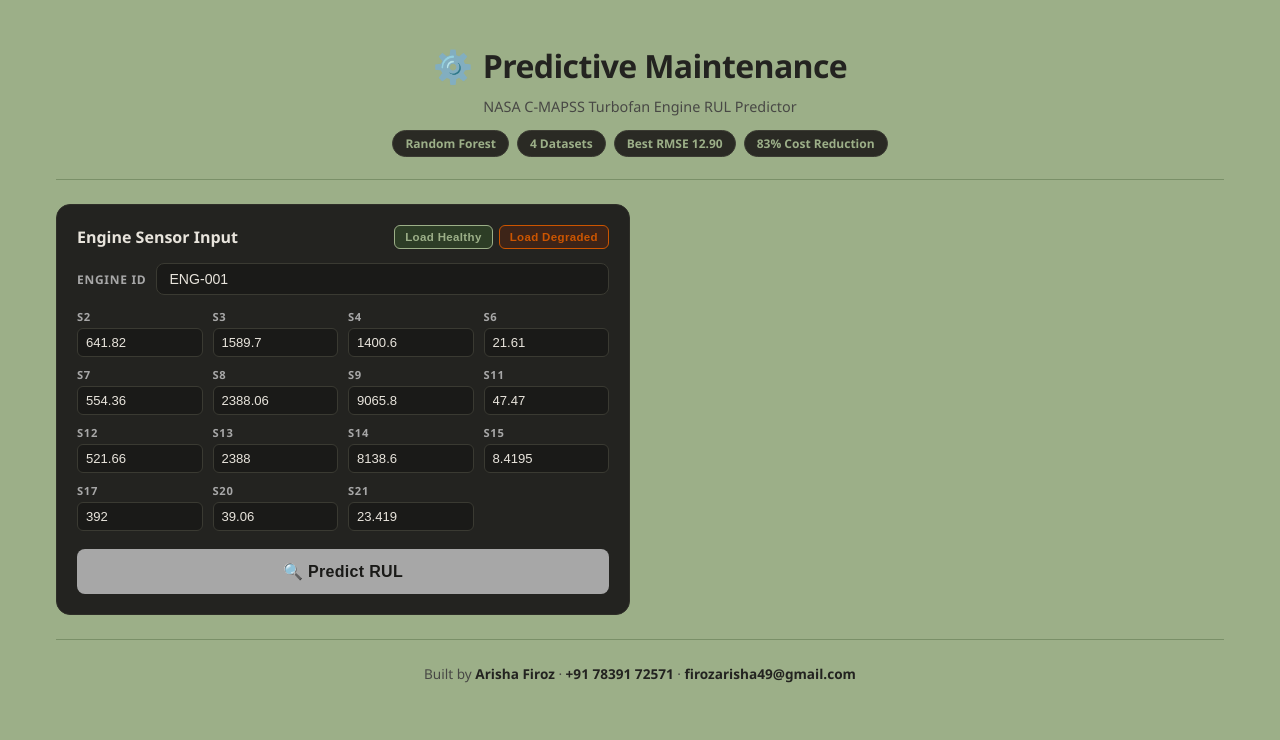
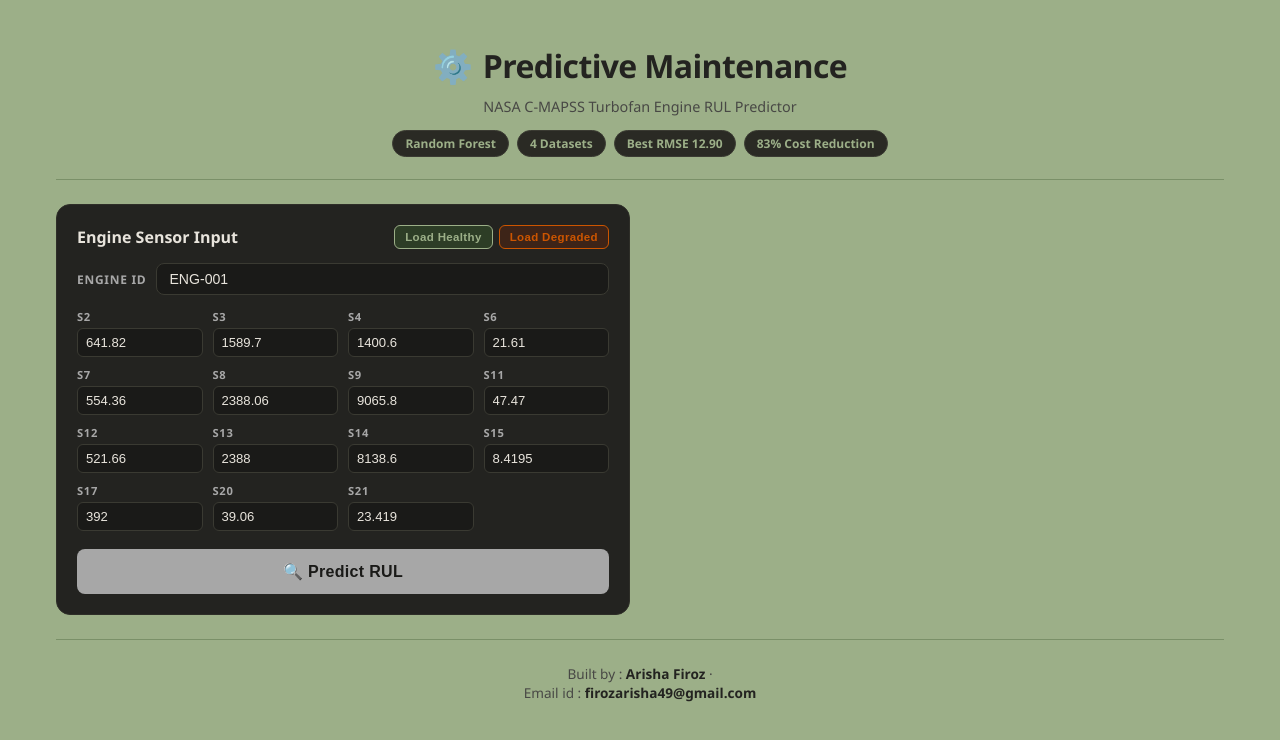
Before and after one commit to Arisha2902/Predictive-Maintenance--RUL-Prediction, a React (Create React App) app in the folder frontend/: page / in a window 1280 px wide. Shown: the top 740 px of the page. Built offline with nearby package versions, Linux system fonts and the light colour scheme.

Commit message:
handle render

```diff
--- a/frontend/src/App.js
+++ b/frontend/src/App.js
@@ -81,15 +81,34 @@ function App() {
       [sensor]: parseFloat(value) || 0
     }));
   };
+  const wakeUpBackend = async () => {
+  try {
+    await axios.get(`${'https://predictive-maintenance-rul-prediction.onrender.com/'}/`, { timeout: 60000 });
+  } catch (e) {
+    // ignore errors — just waking it up
+  }
+};
+const showToast = (message, type = 'success') => {
+  console.log(`[${type.toUpperCase()}] ${message}`);
+};
+
+    // ... rest of your code
 
   const handlePredict = async () => {
     setLoading(true);
     setError(null);
+    showToast('Waking up server — please wait up to 30 seconds...', 'success');
+  await wakeUpBackend();
     try {
       const response = await axios.post(
-        'https://predictive-maintenance-rul-prediction.onrender.com/predict',
-        { sensor_values: { ...sensors, engine_id: engineId } }
-      );
+  `${'https://predictive-maintenance-rul-prediction.onrender.com/'}/predict`,
+  { sensor_values: { ...sensors, engine_id: engineId } },
+  { timeout: 60000 }  // wait 60 seconds instead of default 5
+);
+      // const response = await axios.post(
+      //   'https://predictive-maintenance-rul-prediction.onrender.com/predict',
+      //   { sensor_values: { ...sensors, engine_id: engineId } }
+      // );
       const data = response.data;
       setResult(data);
       setHistory(prev => [{
@@ -281,7 +300,7 @@ function App() {
       {/* ── FOOTER ── */}
       <div className="footer">
         <p>
-          Built by{' '}
+          Built by {' '} :{' '}
           <a
             href="https://www.linkedin.com/in/arisha-firoz-668638331/"
             target="_blank"
@@ -289,12 +308,14 @@ function App() {
           >
             Arisha Firoz
           </a>
-          {' '}·{' '}
+          {/* {' '}·{' '} */}
           {/* FIX 4 — Phone clickable */}
-          <a href="tel:+917839172571">+91 78391 72571</a>
           {' '}·{' '}
           {/* FIX 5 — Email clickable */}
-          <a href="mailto:firozarisha49@gmail.com">firozarisha49@gmail.com</a>
+          <p>
+            Email id {' '}:{' '}
+             <a href="mailto:firozarisha49@gmail.com">firozarisha49@gmail.com</a></p>
+
         </p>
       </div>
 
```
